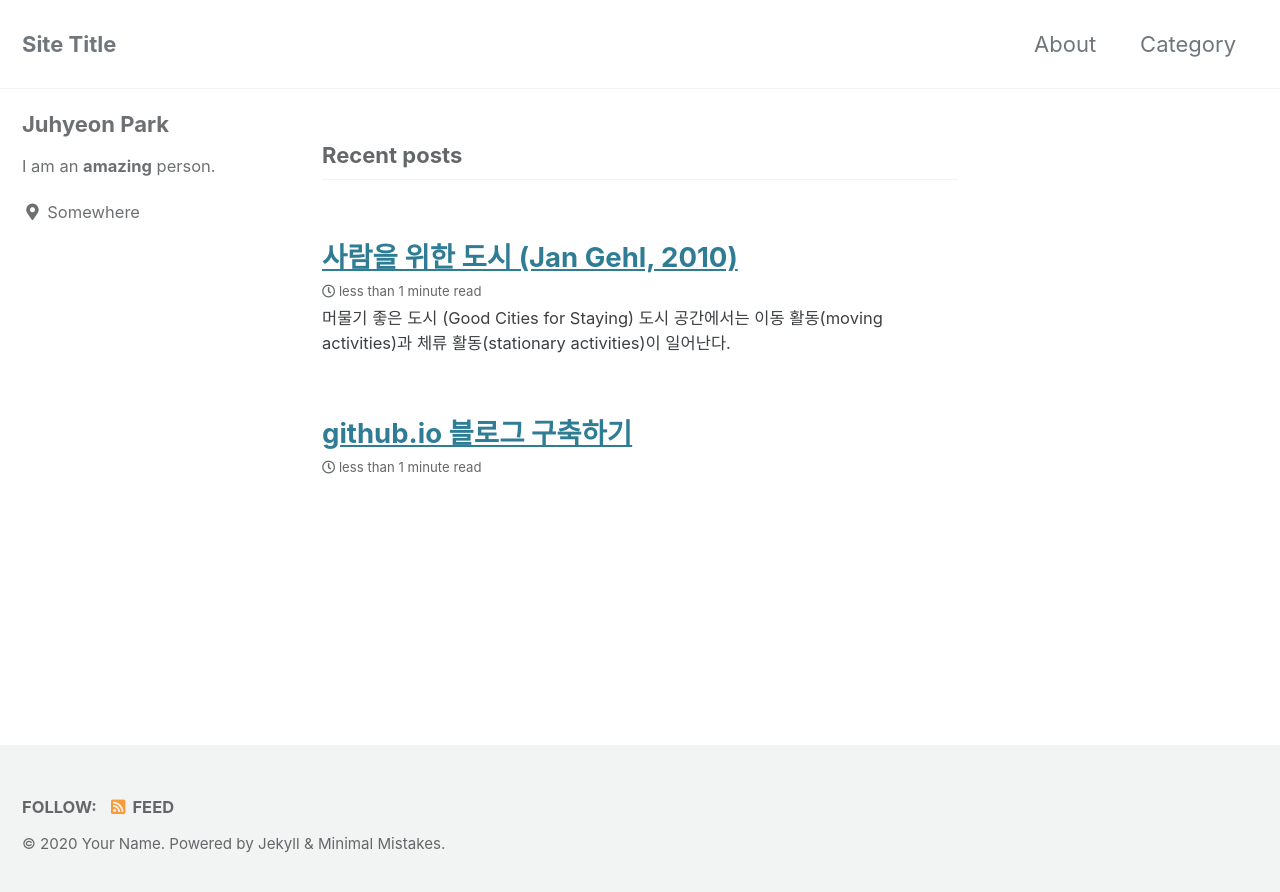
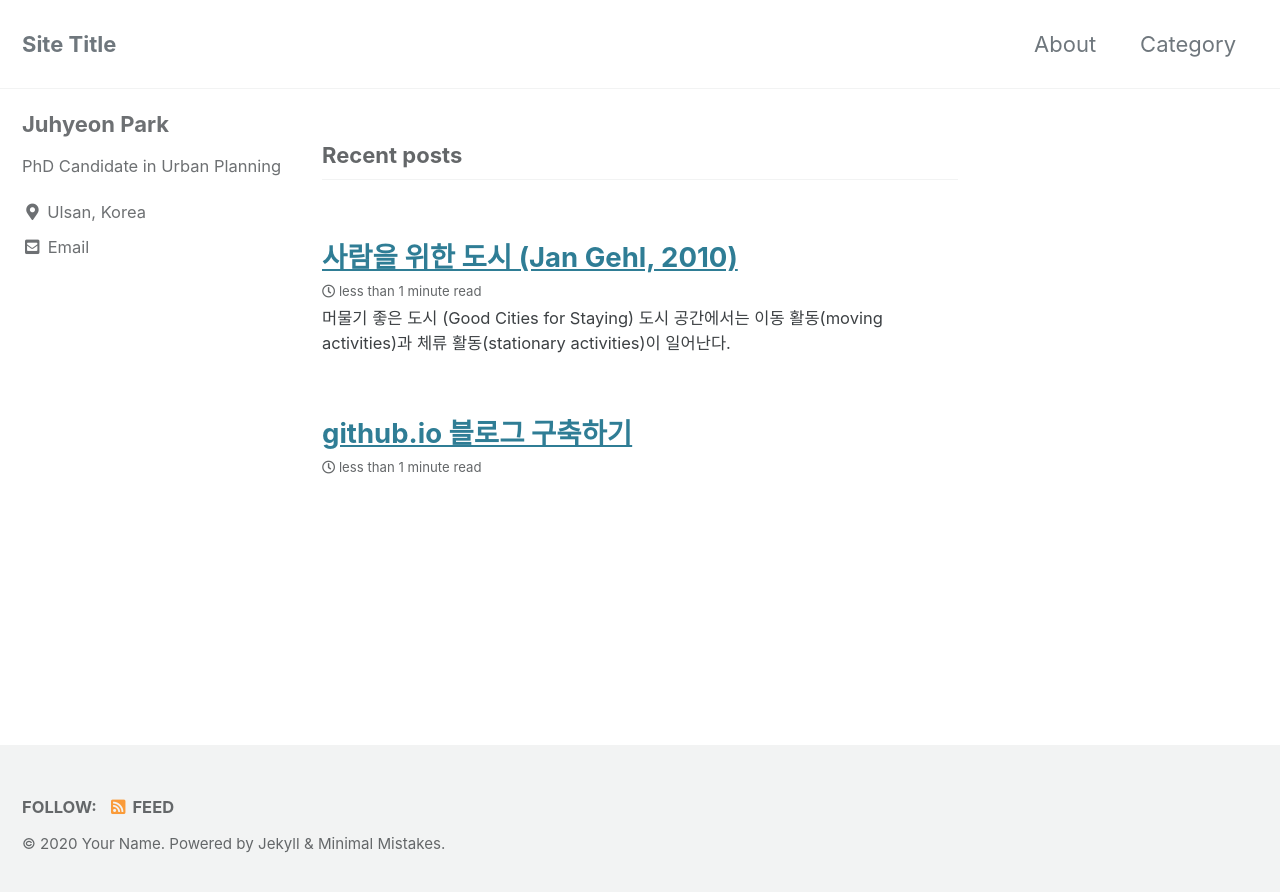
Before and after one commit to jhyeonpark/jhyeonpark.github.io, a Jekyll site: the page built from index.html, in a window 1280 px wide. Shown: the top 892 px of the page. Built offline with Jekyll 4.4.1, drawn with Linux system fonts in a browser that asks for light colours; cached includes are drawn as plain includes; the list of posts is cut into pages by our own code.

Commit message:
Update _config.yml

```diff
--- a/_config.yml
+++ b/_config.yml
@@ -95,13 +95,13 @@ analytics:
 author:
   name             : "Juhyeon Park"
   avatar           : # path of avatar image, e.g. "/assets/images/bio-photo.jpg"
-  bio              : "I am an **amazing** person."
-  location         : "Somewhere"
+  bio              : "PhD Candidate in Urban Planning"
+  location         : "Ulsan, Korea"
   email            :
   links:
     - label: "Email"
       icon: "fas fa-fw fa-envelope-square"
-      # url: "mailto:your.name@email.com"
+      url: "mailto:juhyeon92@unist.ac.kr"
     - label: "Website"
       icon: "fas fa-fw fa-link"
       # url: "https://your-website.com"
```
